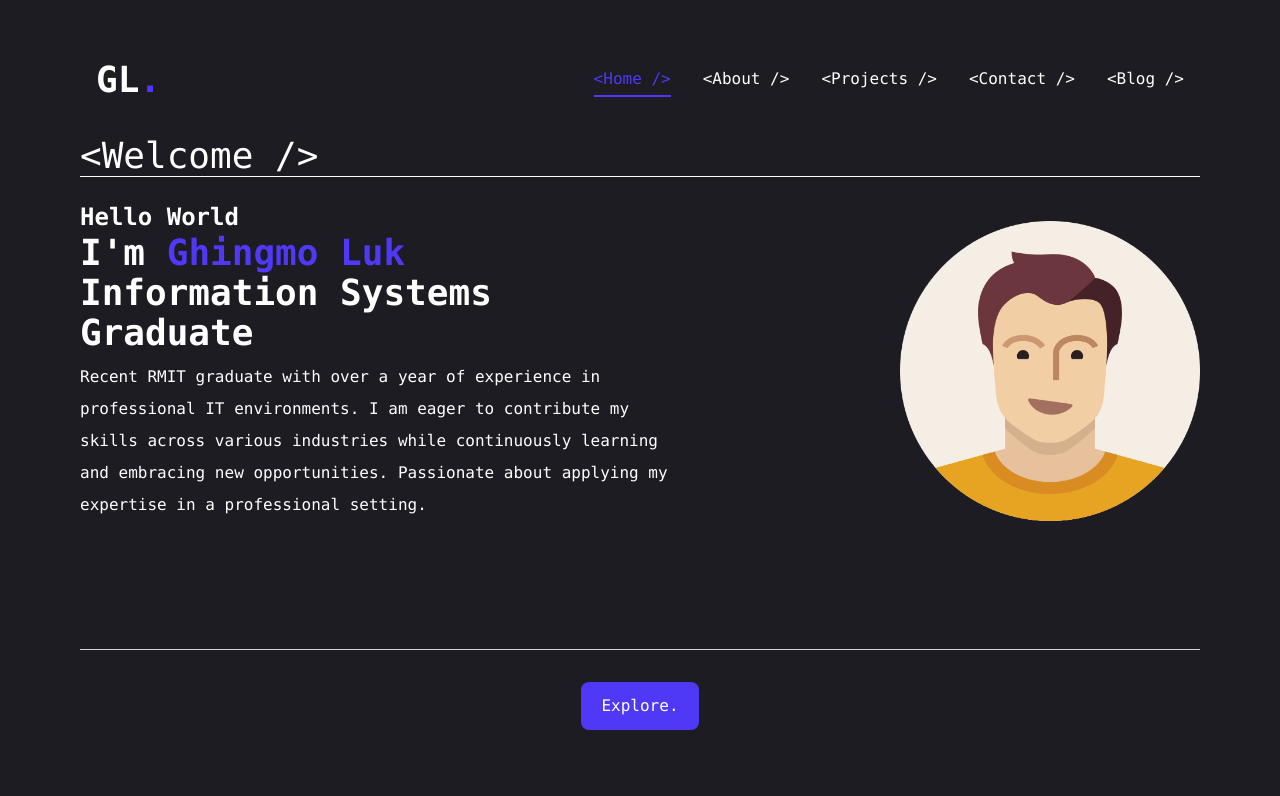
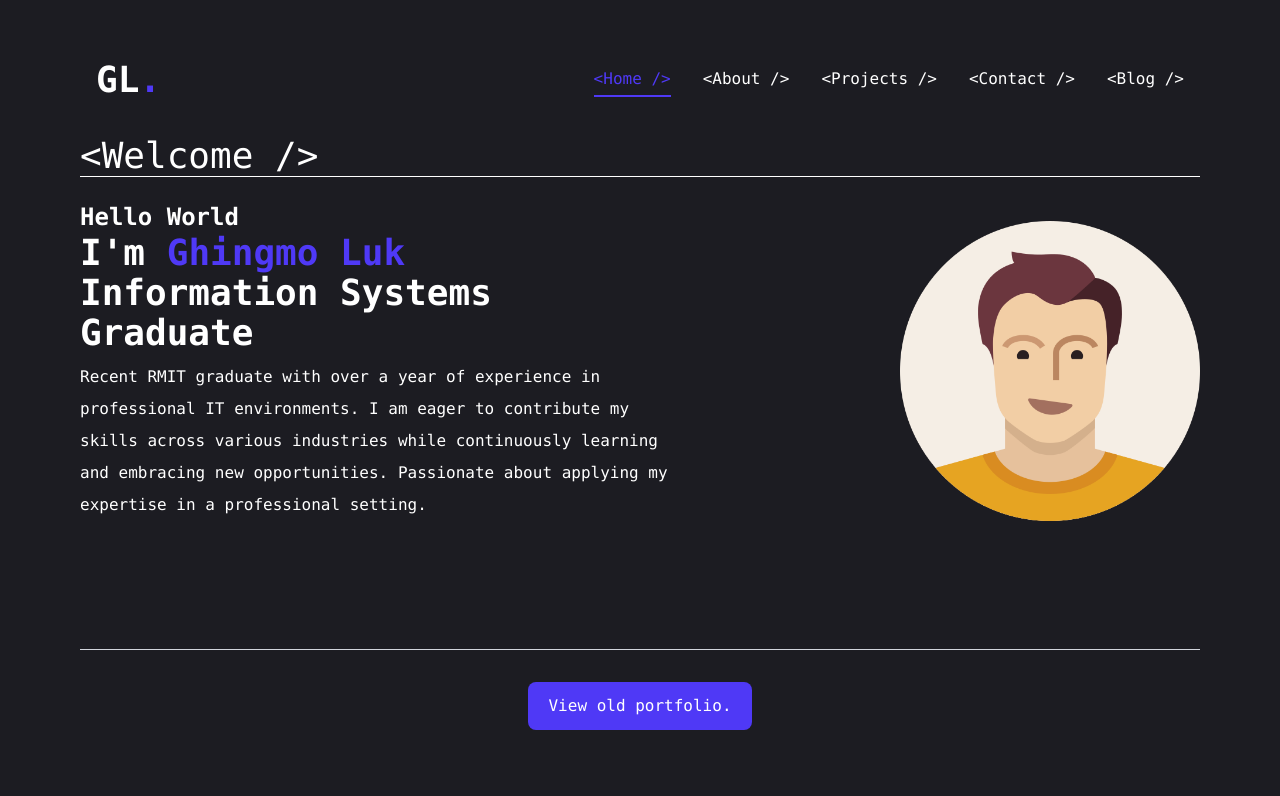
Before and after one commit to ghingy88/react_portfolio, a React (Vite) app in the folder frontend/: page / in a window 1280 px wide. Shown: the top 796 px of the page. Built offline with nearby package versions, Linux system fonts and the light colour scheme.

Commit message:
home change

```diff
--- a/frontend/src/pages/Home.jsx
+++ b/frontend/src/pages/Home.jsx
@@ -1,12 +1,8 @@
 import React from 'react';
 import Title from '../components/Title';
 import Photo from '../components/Photo';
-import { useState } from 'react';
 
 const Home = () => {
-
-    const[searchQuery, setSearchQuery] = useState('Search');
-
     return (
         <>
         <Title className="" title="&lt;Welcome /&gt;" />
@@ -32,7 +28,7 @@ expertise in a professional setting.</p>
         </section>
         <hr className='w-full border-t border-gray-300 my-8'/>
         <section className='flex flex-col items-center'>
-            <button className='text-white bg-indigo-600 rounded-lg px-5 py-2 hover:scale-105 transition-transform duration-300' onClick={() => alert('it works')}>Explore<span>.</span></button>
+            <button className='text-white bg-indigo-600 rounded-lg px-5 py-2 hover:scale-105 transition-transform duration-300' onClick={() => alert('TBC')}>View old portfolio<span>.</span></button>
         </section>
 
 </>
```
